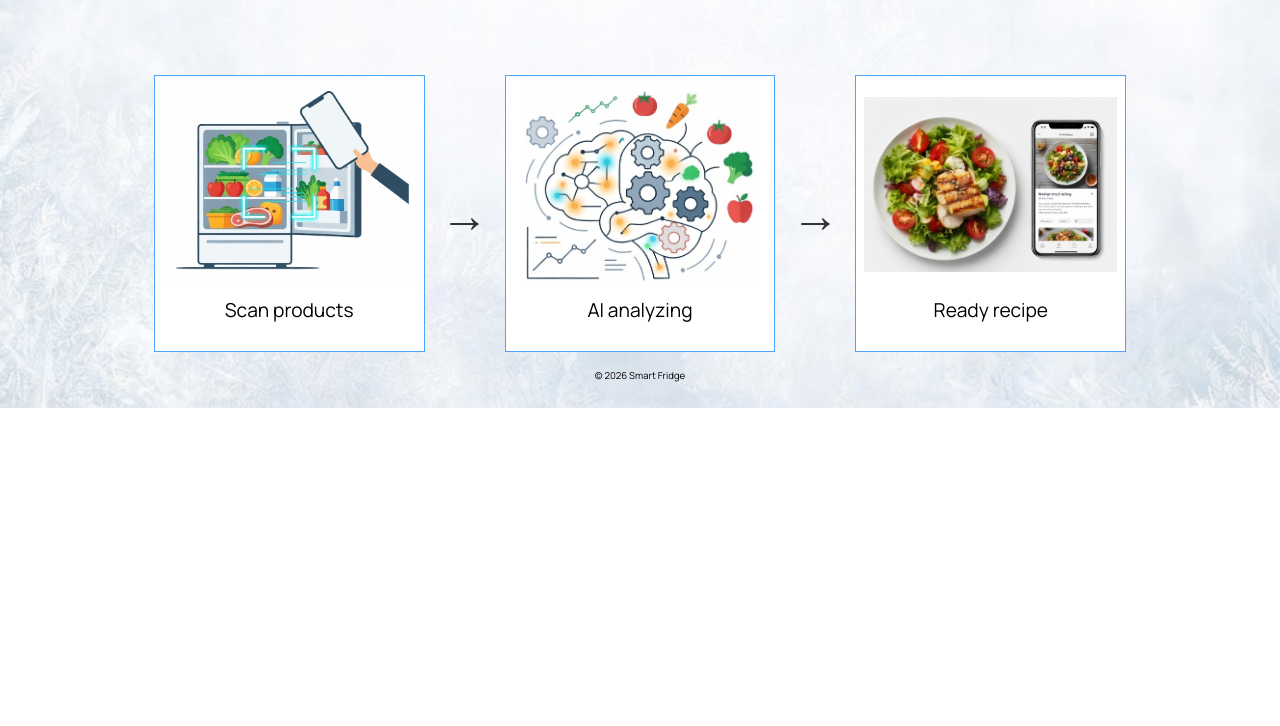
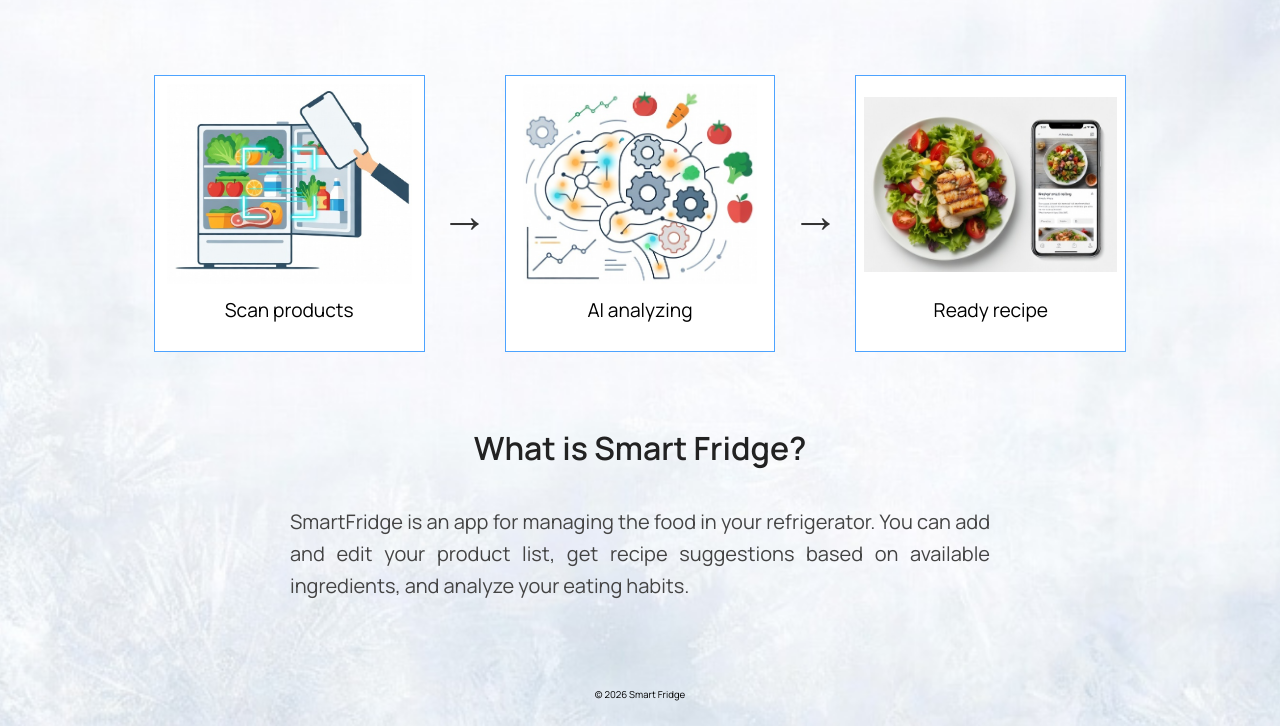
Before and after one commit to RomanJefimov/SmartFridge, a website: page index.html in a window 1280 px wide. Shown: the part 779-1505 px from the top of the page. Before the commit the page ends 1187 px from the top, so only its background shows below. Drawn offline with Linux system fonts and the light colour scheme.

Commit message:
updated index.html and style

```diff
--- a/css/style.css
+++ b/css/style.css
@@ -107,6 +107,31 @@ nav button {
     font-size: 6vh;
     color: #333;
 }
+
+.description {
+    display: flex;
+    flex-direction: column;
+    align-items: center;
+    padding: 6vh 2vw;
+    text-align: center;
+}
+
+.description h2 {
+    font-size: 2rem;
+    margin-bottom: 2vh;
+    font-weight: 600;
+    color: #222;
+}
+
+.description p {
+    font-size: 1.25rem;
+    line-height: 1.6;
+    max-width: 700px;
+    width: 100%;
+    color: #444;
+    text-align: justify;
+}
+
 
 footer {
     text-align: center;
--- a/index.html
+++ b/index.html
@@ -47,6 +47,12 @@
                 <p>Ready recipe</p>
             </div>
         </div>
+        <div class="description">
+            <h2>What is Smart Fridge?</h2>
+            <p>SmartFridge is an app for managing the food in your refrigerator.
+                You can add and edit your product list, get recipe suggestions
+                based on available ingredients, and analyze your eating habits.</p>
+        </div>
     </main>
 
     <footer>
```
